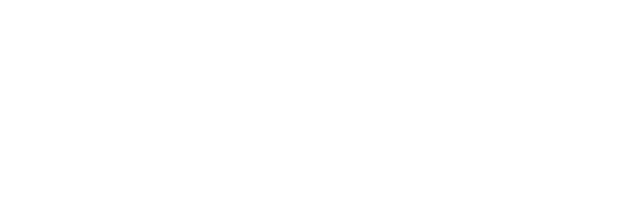
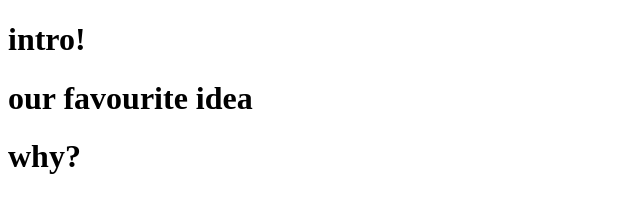
Before and after one commit to Taqqhub/2imd-webtech3-lab1, a plain HTML site: page index.html in a window 1280 px wide. Shown: the whole page, without its empty margins (0-640 px from the left). Drawn offline with Linux system fonts and the light colour scheme.

Commit message:
added h1's to index

```diff
--- a/index.html
+++ b/index.html
@@ -6,6 +6,14 @@
     <title>Document</title>
 </head>
 <body>
-
+    <div class="textbox">
+        <h1>intro!</h1>
+    </div>
+    <div class="textbox">
+        <h1>our favourite idea</h1>
+    </div>
+    <div class="textbox">
+        <h1>why?</h1>
+    </div>
 </body>
 </html>
```
